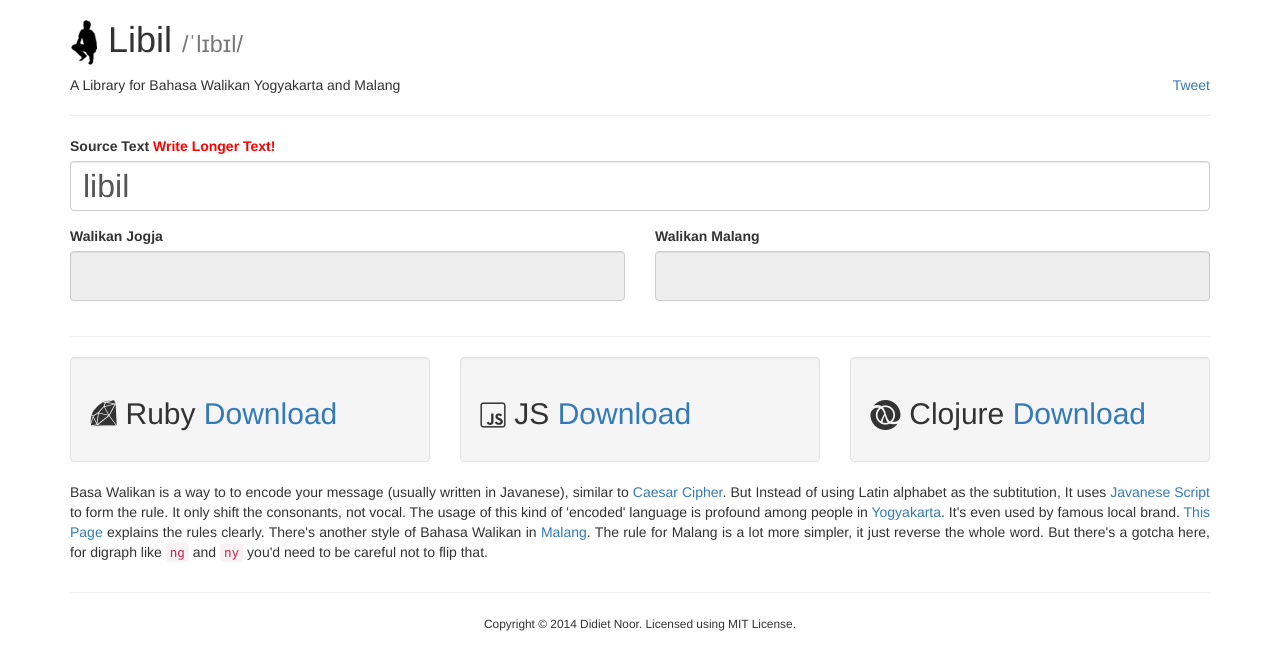
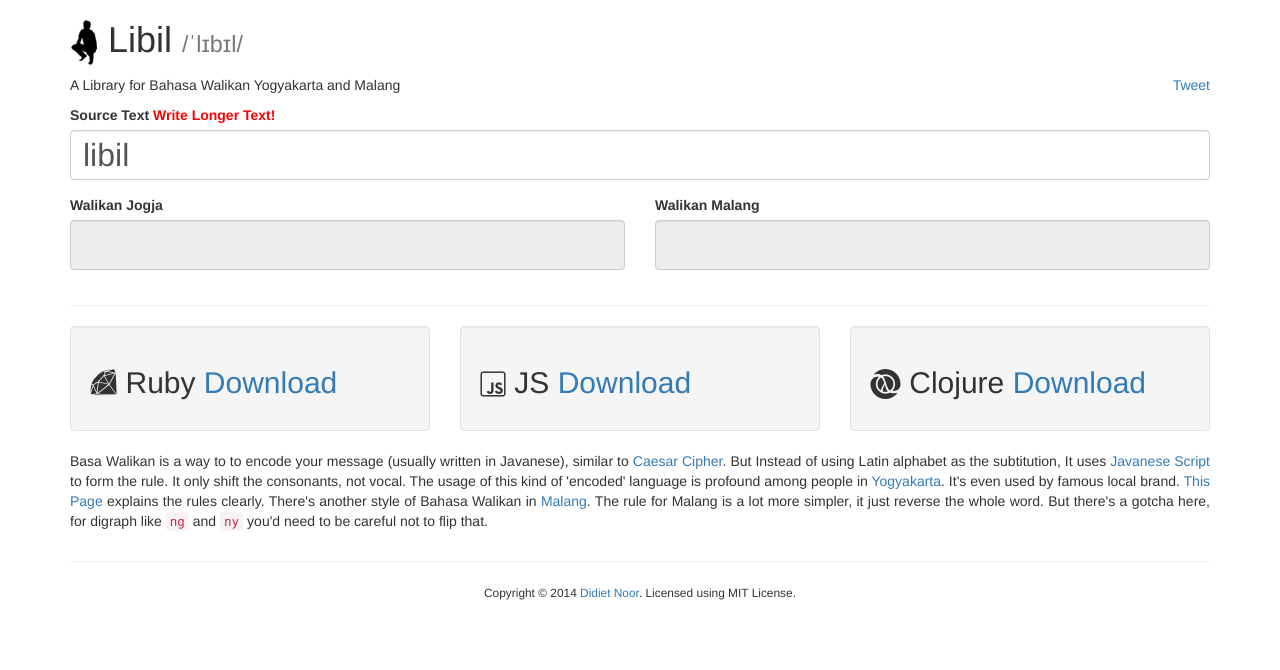
Before and after one commit to libil/libil.github.io, a plain HTML site: page index.html in a window 1280 px wide. Drawn offline with nearby package versions, Linux system fonts and the light colour scheme; a script that the page names is missing.

Commit message:
Refinement

```diff
--- a/index.html
+++ b/index.html
@@ -32,7 +32,6 @@
     </div>
 
       <p>A Library for Bahasa Walikan Yogyakarta and Malang</p>
-           <hr>
       <form role="form">
         <div class="row">
           <div class="form-group col-lg-12 col-md-12 col-sm-12">
@@ -79,7 +78,7 @@
         </div>
       </div>
       <hr>
-      <p class="text-center"><small>Copyright &copy; 2014 Didiet Noor. Licensed using MIT License.</small></p>
+      <p class="text-center"><small>Copyright &copy; 2014 <a href="http://ykode.com/">Didiet Noor</a>. Licensed using MIT License.</small></p>
     </div>
     <!-- jQuery (necessary for Bootstrap's JavaScript plugins) -->
     <script src="https://ajax.googleapis.com/ajax/libs/jquery/2.1.1/jquery.min.js"></script>
```
